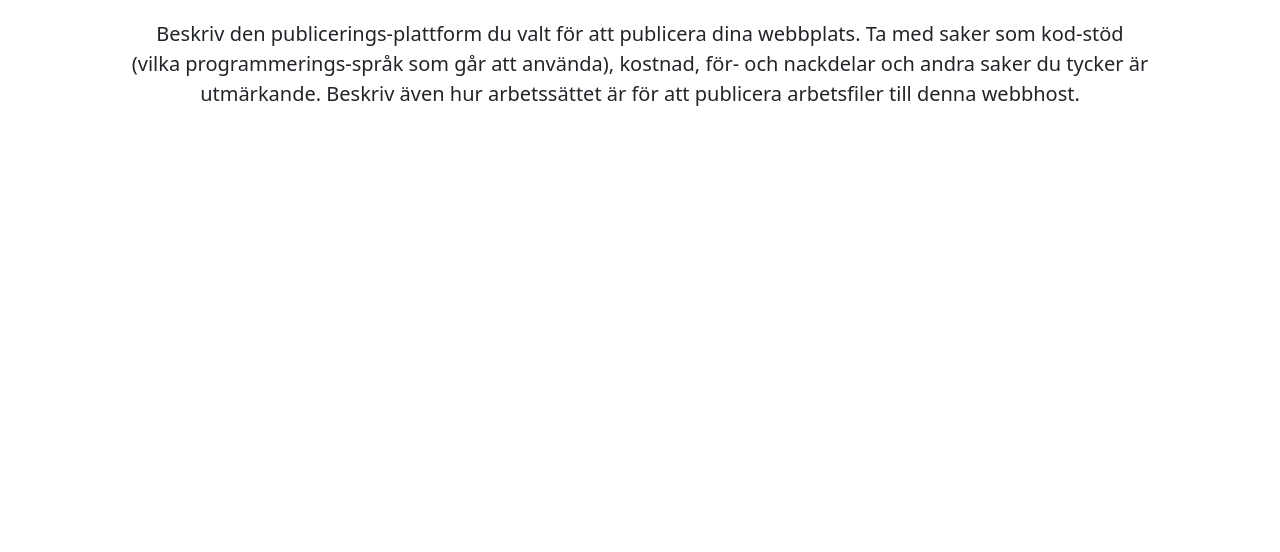
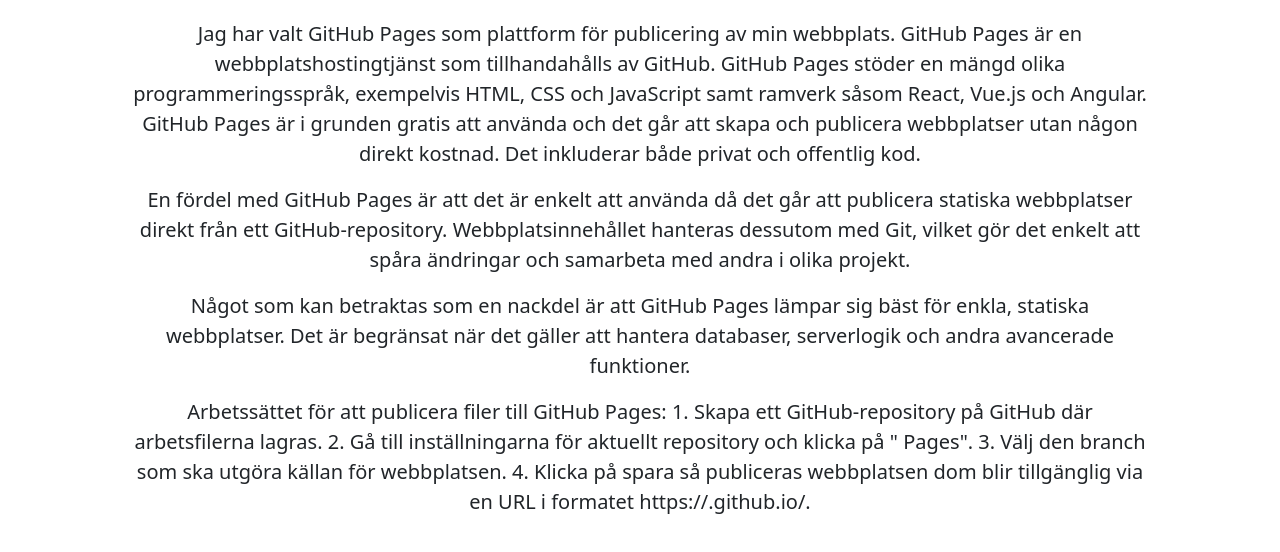
Before and after one commit to peing22/DT193G-Moment-1, a plain HTML site: page publ.html in a window 1280 px wide. Shown: the part 164-716 px from the top of the page. Drawn offline with nearby package versions, Linux system fonts and the light colour scheme.

Commit message:
Lägger till text

```diff
--- a/publ.html
+++ b/publ.html
@@ -31,10 +31,24 @@
     </nav>
     <div class="container">
         <h1 class="text-center mb-4">Publicering</h1>
-        <p class="lead text-center px-5">Beskriv den publicerings-plattform du valt för att publicera dina webbplats. Ta
-            med saker som kod-stöd (vilka programmerings-språk som går att använda), kostnad, för- och nackdelar och
-            andra saker du tycker är utmärkande. Beskriv även hur arbetssättet är för att publicera arbetsfiler till
-            denna webbhost.</p>
+        <p class="lead text-center px-5">Jag har valt GitHub Pages som plattform för publicering av min webbplats.
+            GitHub Pages är en webbplatshostingtjänst som tillhandahålls av GitHub. GitHub Pages stöder en mängd olika
+            programmeringsspråk, exempelvis HTML, CSS och JavaScript samt ramverk såsom React, Vue.js och Angular.
+            GitHub Pages är i grunden gratis att använda och det går att skapa och publicera webbplatser utan någon
+            direkt kostnad. Det inkluderar både privat och offentlig kod.</p>
+        <p class="lead text-center px-5">En fördel med GitHub Pages är att det är enkelt att använda då det går
+            att publicera statiska webbplatser direkt från ett GitHub-repository. Webbplatsinnehållet hanteras dessutom
+            med Git, vilket gör det enkelt att spåra ändringar och samarbeta med andra i olika projekt. </p>
+        <p class="lead text-center px-5">Något som kan betraktas som en nackdel är att GitHub Pages lämpar sig bäst för
+            enkla, statiska webbplatser. Det är begränsat när det gäller att hantera databaser, serverlogik och andra
+            avancerade funktioner.</p>
+        <p class="lead text-center px-5">Arbetssättet för att publicera filer till GitHub Pages:
+
+            1.	Skapa ett GitHub-repository på GitHub där arbetsfilerna lagras.
+            2.	Gå till inställningarna för aktuellt repository och klicka på " Pages".
+            3.	Välj den branch som ska utgöra källan för webbplatsen.
+            4.	Klicka på spara så publiceras webbplatsen dom blir tillgänglig via en URL i formatet https://<användarnamn>.github.io/<reponamn>.
+            </p>
         <br><br><br>
     </div>
     <script src="https://cdn.jsdelivr.net/npm/bootstrap@5.3.1/dist/js/bootstrap.bundle.min.js"
```
